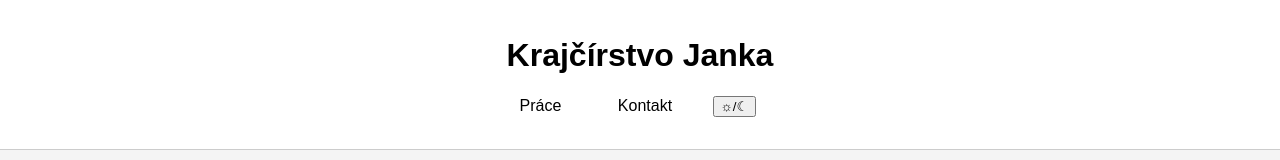
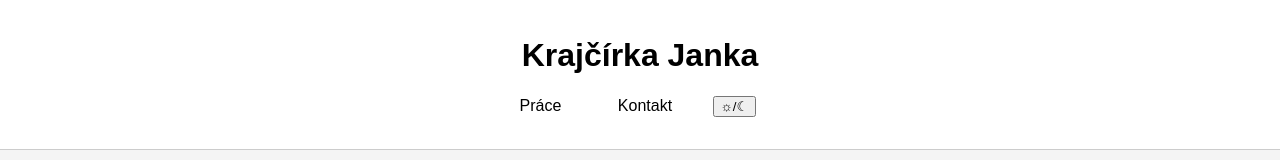
Before and after one commit to krajcirkaJanka/Webfirmy, a plain HTML site: page index.html in a window 1280 px wide. Shown: the top 160 px of the page. Drawn offline with Linux system fonts and the light colour scheme.

Commit message:
index.html

```diff
--- a/index.html
+++ b/index.html
@@ -11,7 +11,7 @@
 
 <body>
     <header>
-        <h1>Krajčírstvo Janka</h1>
+        <h1>Krajčírka Janka</h1>
         <nav>
             <ul>
                 <li><a href="prace.html">Práce</a></li>
```
